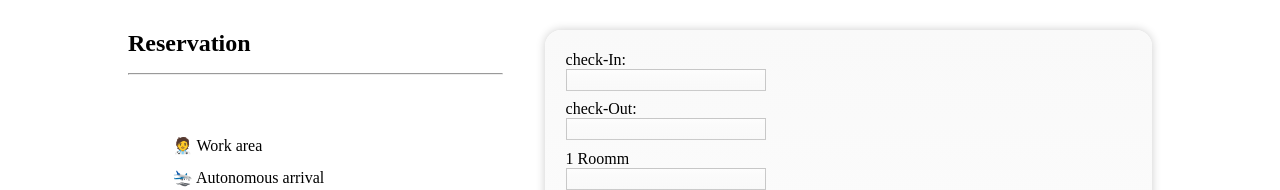
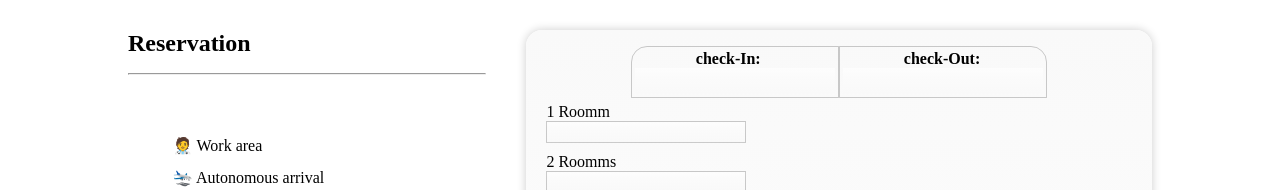
Before and after one commit to Juanpabedoyav/travel-app, a React (Create React App) app: page /detail/1 in a window 1280 px wide. Shown: the part 587-777 px from the top of the page. Built offline with nearby package versions, Linux system fonts and the light colour scheme.

Commit message:
📦 NEW: styles reservation fields from context

```diff
--- a/src/components/HotelDetails/index.tsx
+++ b/src/components/HotelDetails/index.tsx
@@ -4,7 +4,7 @@ import { useContext } from "react"
 import { UserSearchContext } from "../../context/UserSearch/UserSearchContext"
 import  { useRef } from "react"
 import emailjs from "@emailjs/browser"
-import { FormReservationSc, InfoReservationSc, SectionHotelDetailsSc, SectionReservationSc } from "./styles"
+import { FormReservationSc, InfoReservationSc, ReservationDatesSc, SectionHotelDetailsSc, SectionReservationSc } from "./styles"
 
 export const HotelDetails = () => {
   const form = useRef<HTMLFormElement>(null)
@@ -70,12 +70,20 @@ export const HotelDetails = () => {
 
         </InfoReservationSc>
         <FormReservationSc ref={form} onSubmit={sendEmail}>
-          <label htmlFor="checkIn">check-In:
-            <input type="text" name="checkIn" id="checkIn"  defaultValue={checkIn}/>
-          </label>
-          <label htmlFor="checkOut">check-Out:
-            <input type="text" name="checkOut" id="checkOut"  defaultValue={checkOut}/>
-          </label>
+          {/* Reservation dates */}
+          <ReservationDatesSc>
+            {/* checkIn */}
+            <div className="reservations-dates--checkIn">
+              <label  className="checkIn" htmlFor="checkIn">check-In:</label>
+              <input type="text" name="checkIn" id="checkIn"  defaultValue={checkIn} disabled/>
+            </div>
+            {/* checkOut */}
+            <div className="reservations-dates--checkOut">
+              <label  className="checkOut" htmlFor="checkOut">check-Out: </label>
+              <input type="text" name="checkOut" id="checkOut"  defaultValue={checkOut} disabled/>
+            </div>
+          </ReservationDatesSc>
+          {/* Reservation Rooms */}
           <label htmlFor="checkIn">1 Roomm
             <input type="text" name="checkIn" id="checkIn"  defaultValue={checkIn}/>
           </label>
@@ -114,6 +122,7 @@ export const HotelDetails = () => {
             <label htmlFor="telephone">Telephone:</label>
             <input type="tel" name="telephone" id="telephone"  required/>
           </div>
+          <hr></hr>
           <h1>Emergency Contact</h1>
           <div className="field emergency--field">
             <label htmlFor="emergency">Emergency Contact</label>
--- a/src/components/HotelDetails/styles.tsx
+++ b/src/components/HotelDetails/styles.tsx
@@ -81,7 +81,7 @@ export const FormReservationSc = styled.form`
   flex-direction: row;
   justify-content: space-between;
   min-width: 250px;
-
+  gap: 0.4rem;
 }
 .emergency--field{
   display: flex;
@@ -116,8 +116,8 @@ button{
   font-size: 1.2rem;
   font-weight: 600;
   width: 80%;
-  margin: 0 auto;
-  height: 2rem;
+  margin: 0.5rem auto;
+  height: 47px;
   background: linear-gradient(
         ${props => props.theme.colors.main[600]},
         ${props => props.theme.colors.main[500]},
@@ -137,6 +137,38 @@ button{
  }
 
 }
+
+hr{
+    margin: 1rem 0;
+  }
+`
+export const ReservationDatesSc = styled.div`
+  justify-content: center;
+  display: flex;
+  flex-direction: row;
+    input {
+      outline: none;
+      border: none;
+      display:block;
+      padding: 0.2rem;
+    }
+  label {
+    display: block;
+    margin: 0 auto;
+    font-weight: 800;
+  }
+ .reservations-dates--checkIn{
+  display: inline-block;
+  border-radius: 1rem 0 0rem 0;
+  padding: 3px;
+  border: 1px solid rgba(0, 0, 0, 0.2);
+  }
+  .reservations-dates--checkOut{
+    display: inline-block;
+    border-radius: 0 1rem 0 0 ;
+    padding: 3px;
+    border: 1px solid rgba(0, 0, 0, 0.2);
+  }
 `
 
 export const InfoReservationSc = styled.div`
```
